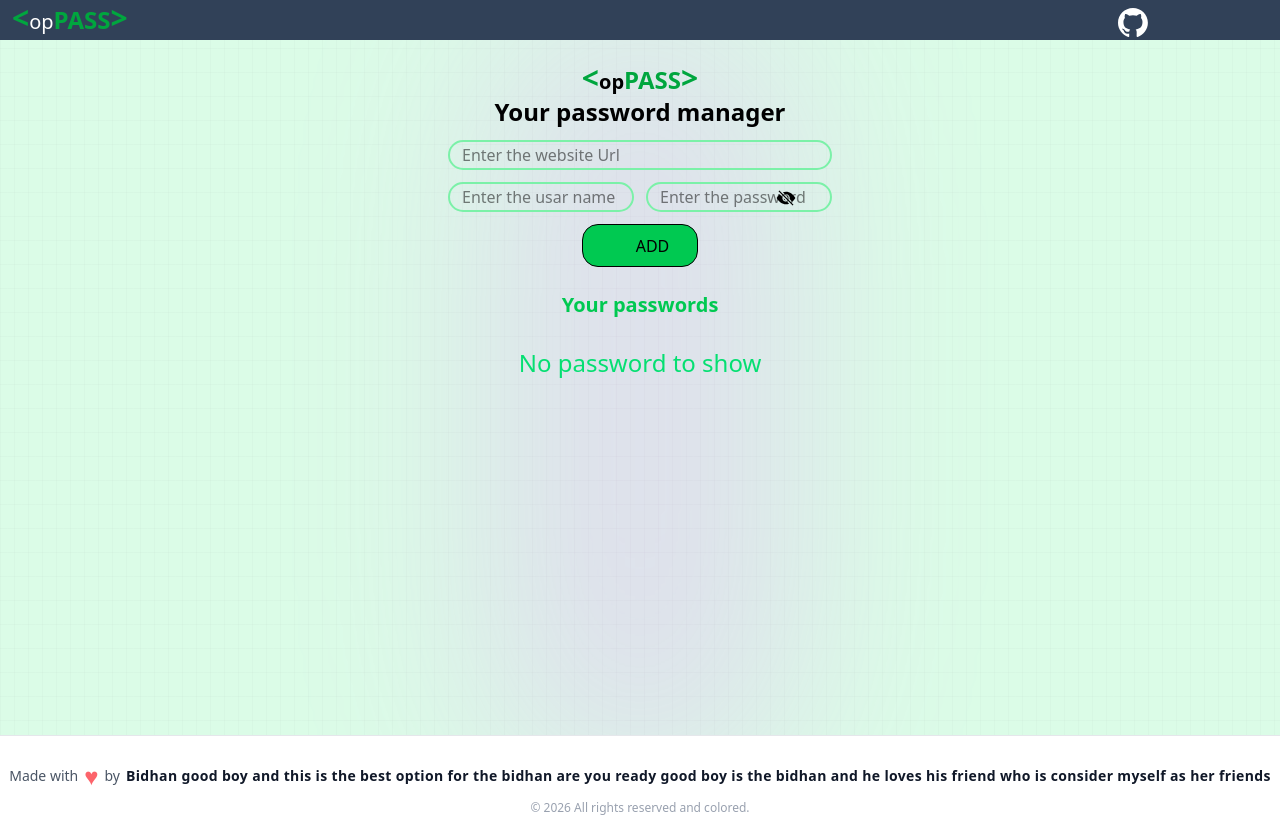
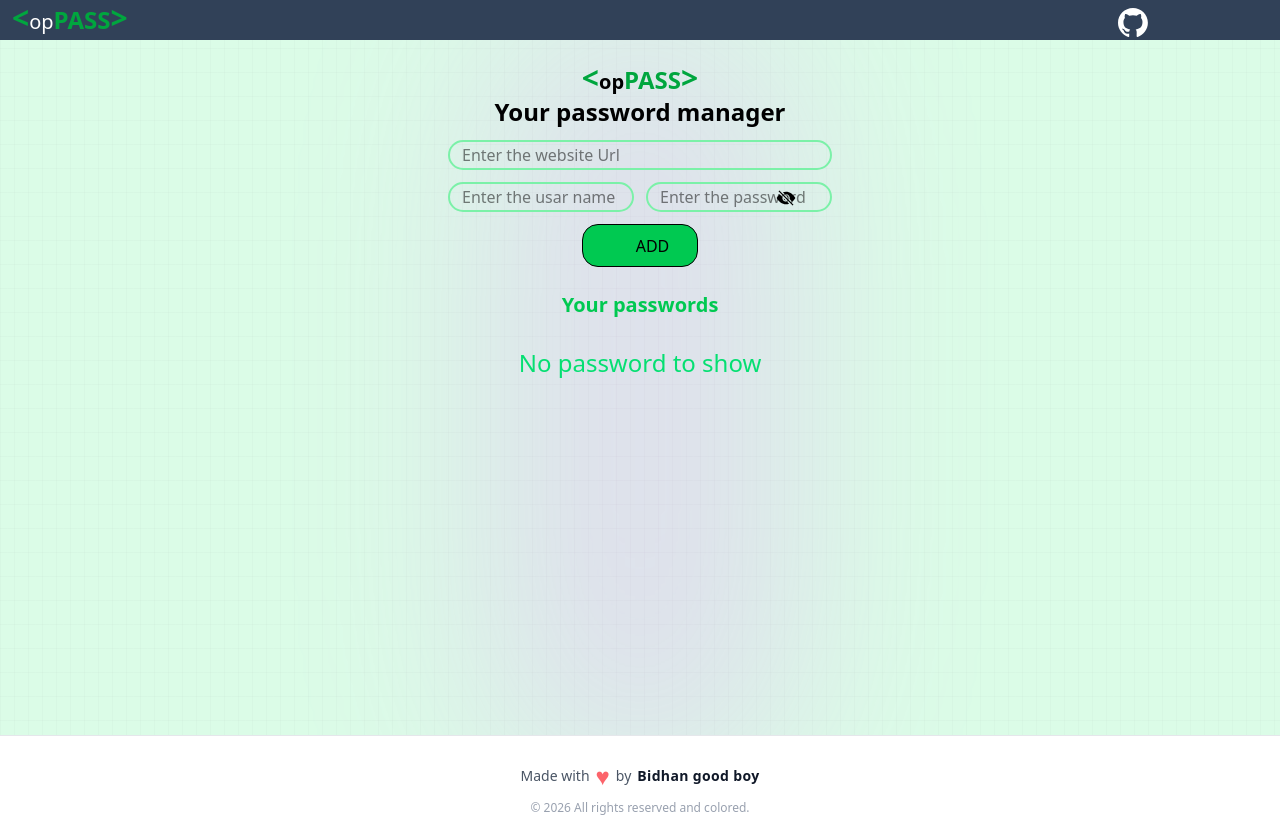
Before and after one commit to Bidhan012-ops/PasswordManager, a React (Vite) app: page / in a window 1280 px wide. Built offline with nearby package versions, Linux system fonts and the light colour scheme; some icons are missing.

Commit message:
add good

```diff
--- a/src/components/Footer.jsx
+++ b/src/components/Footer.jsx
@@ -14,7 +14,7 @@ const Footer = () => {
           </span>
           by
           <span className="text-gray-900 dark:text-white font-bold tracking-wide hover:underline cursor-pointer">
-            Bidhan good boy and this is the best option for the bidhan are you ready good boy is the bidhan and he loves his friend who is consider myself as her friends
+            Bidhan good boy
           </span>
         </p>
 
```
